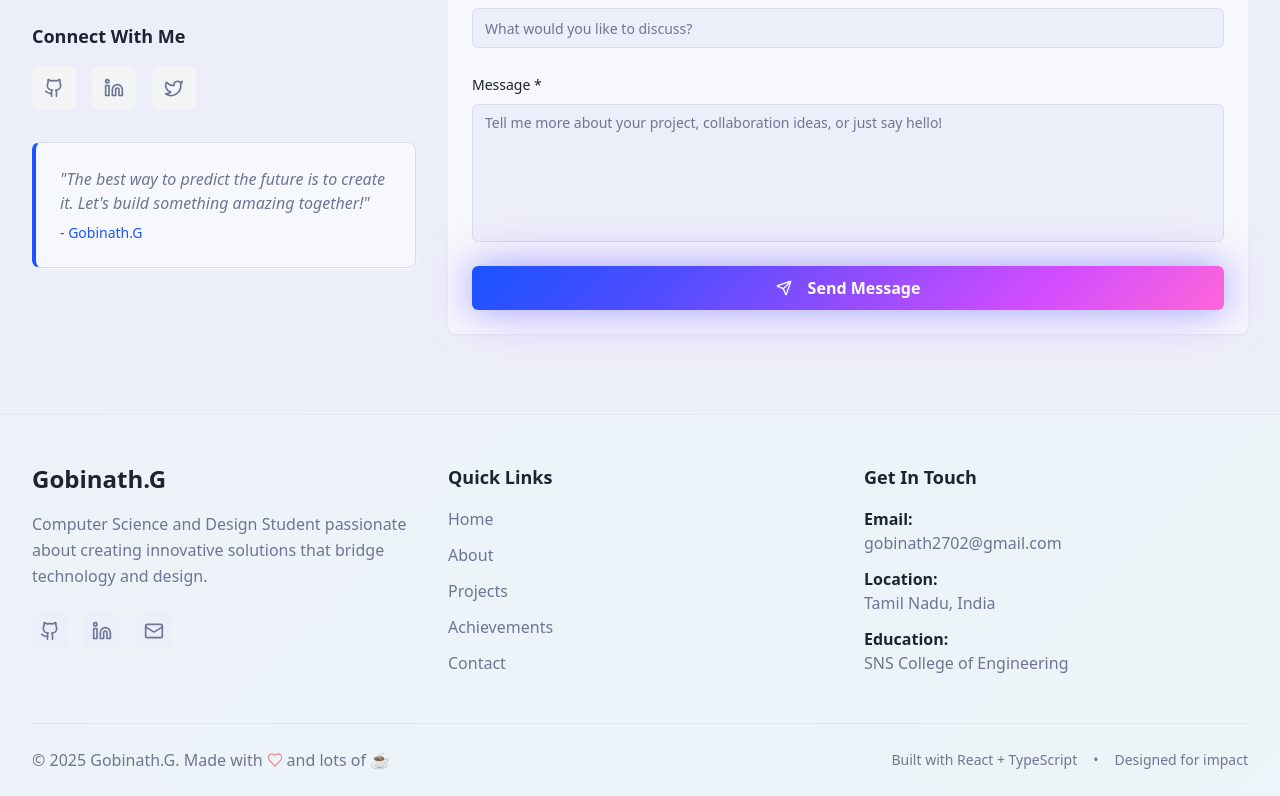
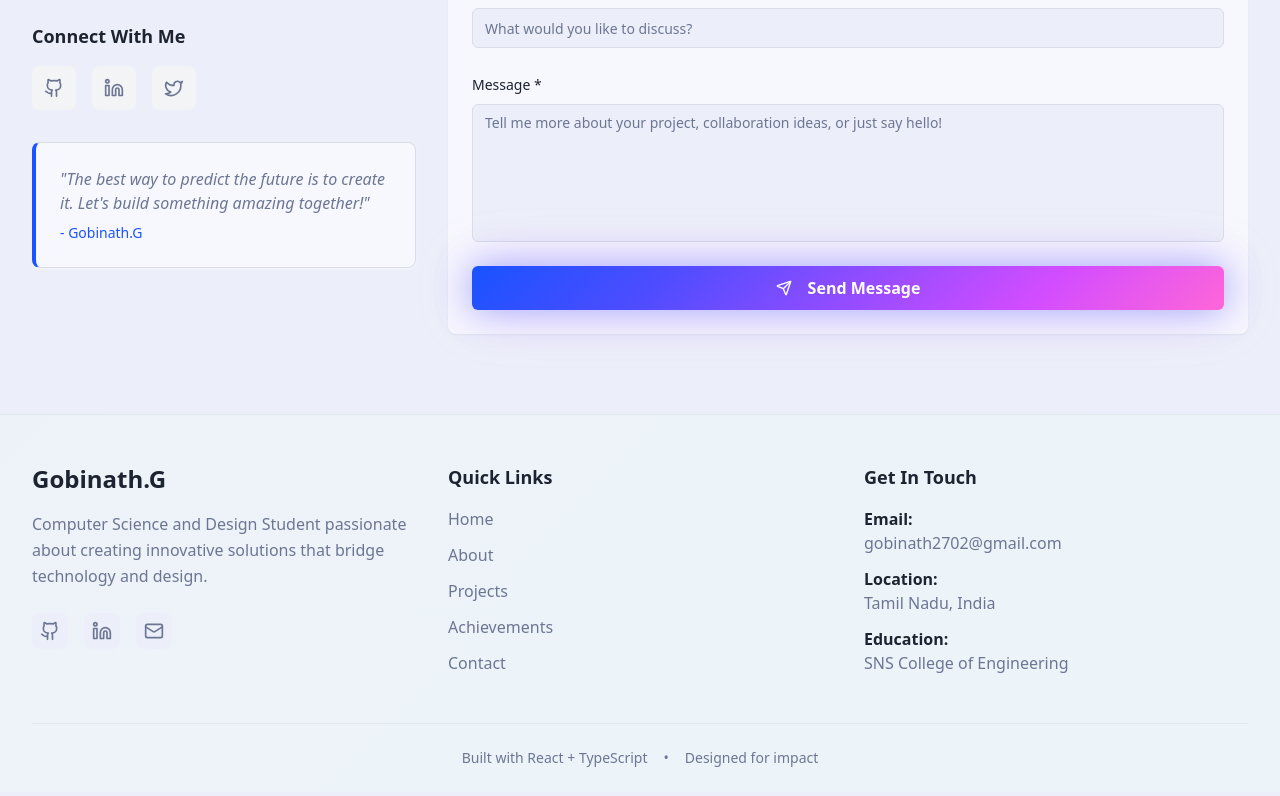
Before and after one commit to gobzzz-g/Gobinath--Portfolio, a React (Vite) app: page / in a window 1280 px wide. Shown: the part 4976-5772 px from the top of the page. Built offline with nearby package versions, Linux system fonts and the light colour scheme.

Commit message:
Delete footer section

```diff
--- a/src/components/Footer.tsx
+++ b/src/components/Footer.tsx
@@ -109,13 +109,7 @@ const Footer = () => {
 
         {/* Bottom Footer */}
         <div className="py-6 border-t border-border/50">
-          <div className="flex flex-col md:flex-row justify-between items-center space-y-4 md:space-y-0">
-            <div className="flex items-center text-muted-foreground">
-              <span>© {currentYear} Gobinath.G. Made with</span>
-              <Heart className="h-4 w-4 mx-1 text-red-500 animate-pulse" />
-              <span>and lots of ☕</span>
-            </div>
-
+          <div className="flex justify-center items-center">
             <div className="flex items-center space-x-4 text-sm text-muted-foreground">
               <span>Built with React + TypeScript</span>
               <span>•</span>
```
